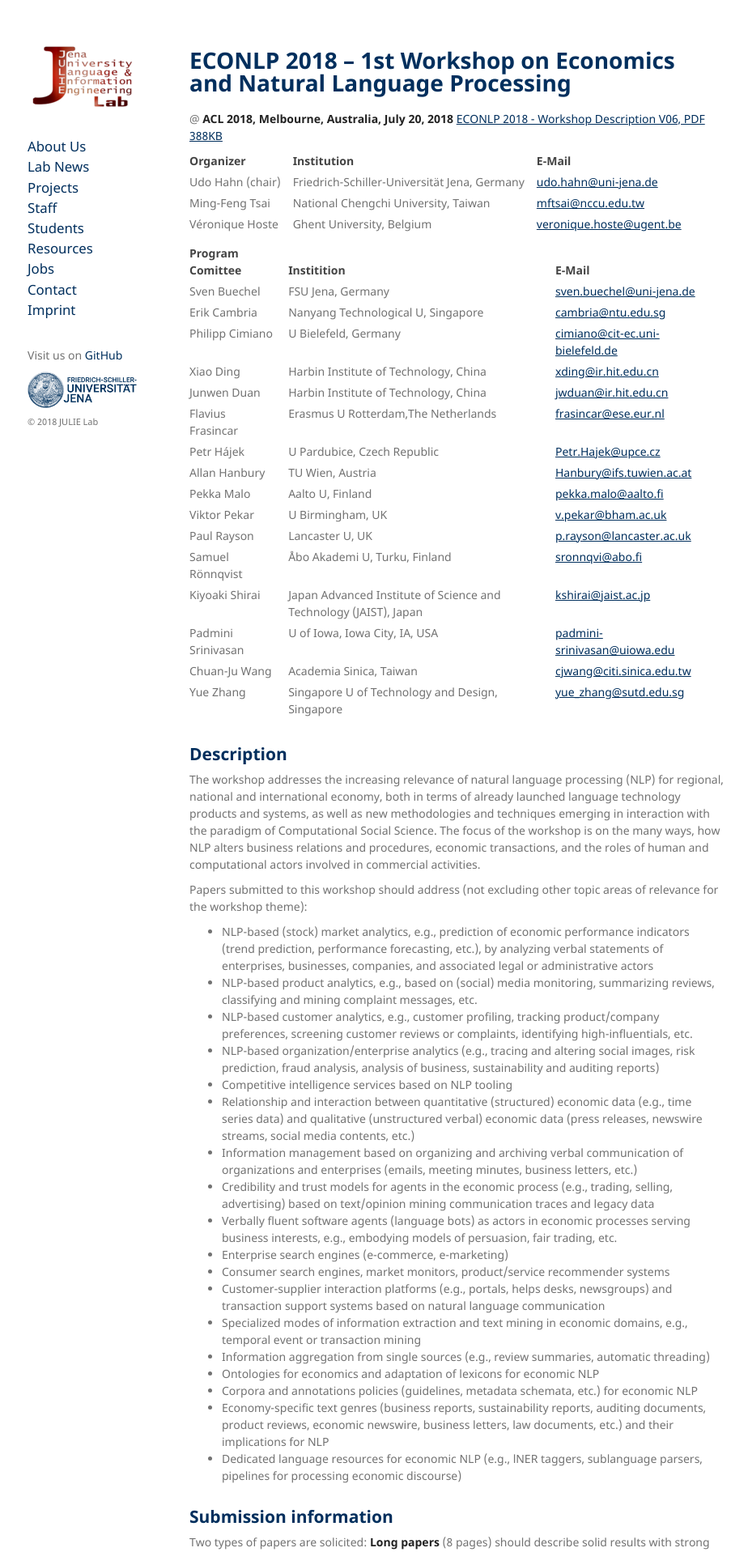
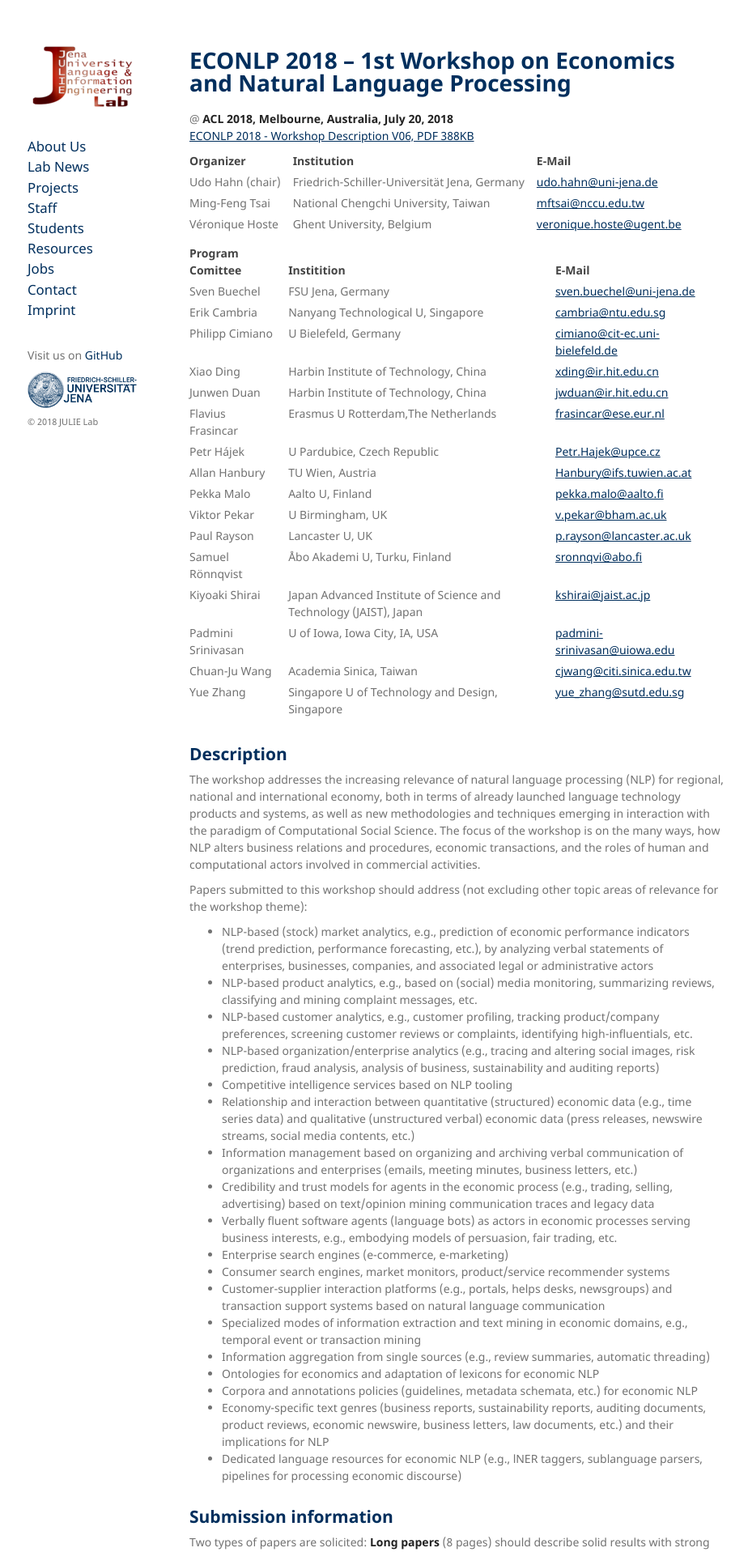
Before and after one commit to JULIELab/JULIELab.github.io, a Jekyll site: the page built from econlp2018.md, in a window 1280 px wide. Shown: the top 1917 px of the page at 81% size, without its empty margins (176-1100 px from the left). Built offline with Jekyll 4.4.1, drawn with Linux system fonts in a browser that asks for light colours; our own code applies the rules of GitHub Pages for plain Markdown files.

Commit message:
puts link on a seperate line -- readability

```diff
--- a/econlp2018.md
+++ b/econlp2018.md
@@ -1,6 +1,7 @@
 # ECONLP 2018 – 1st Workshop on Economics and Natural Language Processing
 
-@ **ACL 2018, Melbourne, Australia, July 20, 2018** [ECONLP 2018 - Workshop Description V06, PDF 388KB](/coling_multimedia/ECONLP%202018%20-%20Workshop%20Description%20V06.pdf)
+@ **ACL 2018, Melbourne, Australia, July 20, 2018**\
+[ECONLP 2018 - Workshop Description V06, PDF 388KB](/coling_multimedia/ECONLP%202018%20-%20Workshop%20Description%20V06.pdf)
 
 | Organizer        | Institution                                  | E-Mail
 |------------------|----------------------------------------------|-------------------------------|
```
